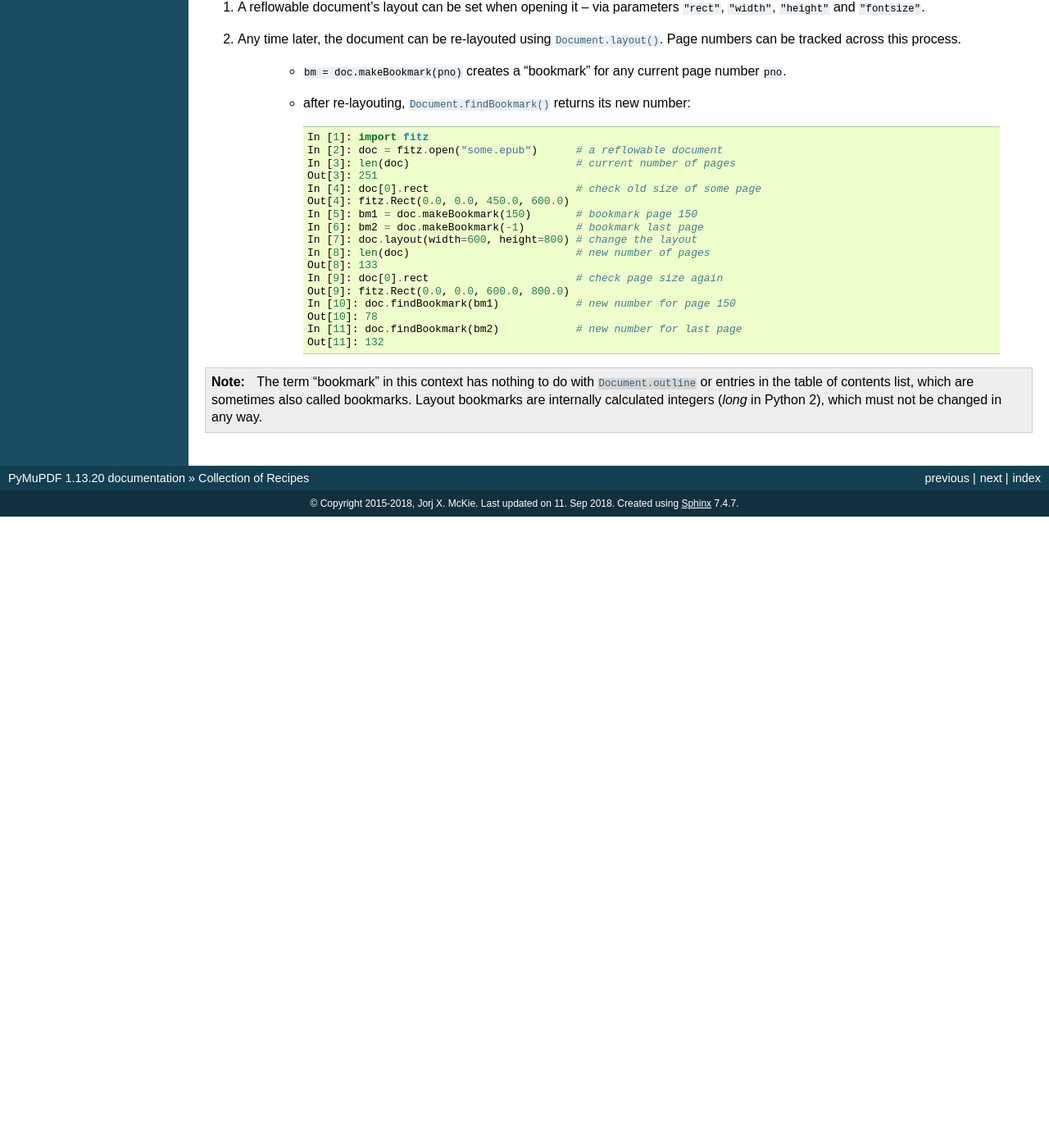
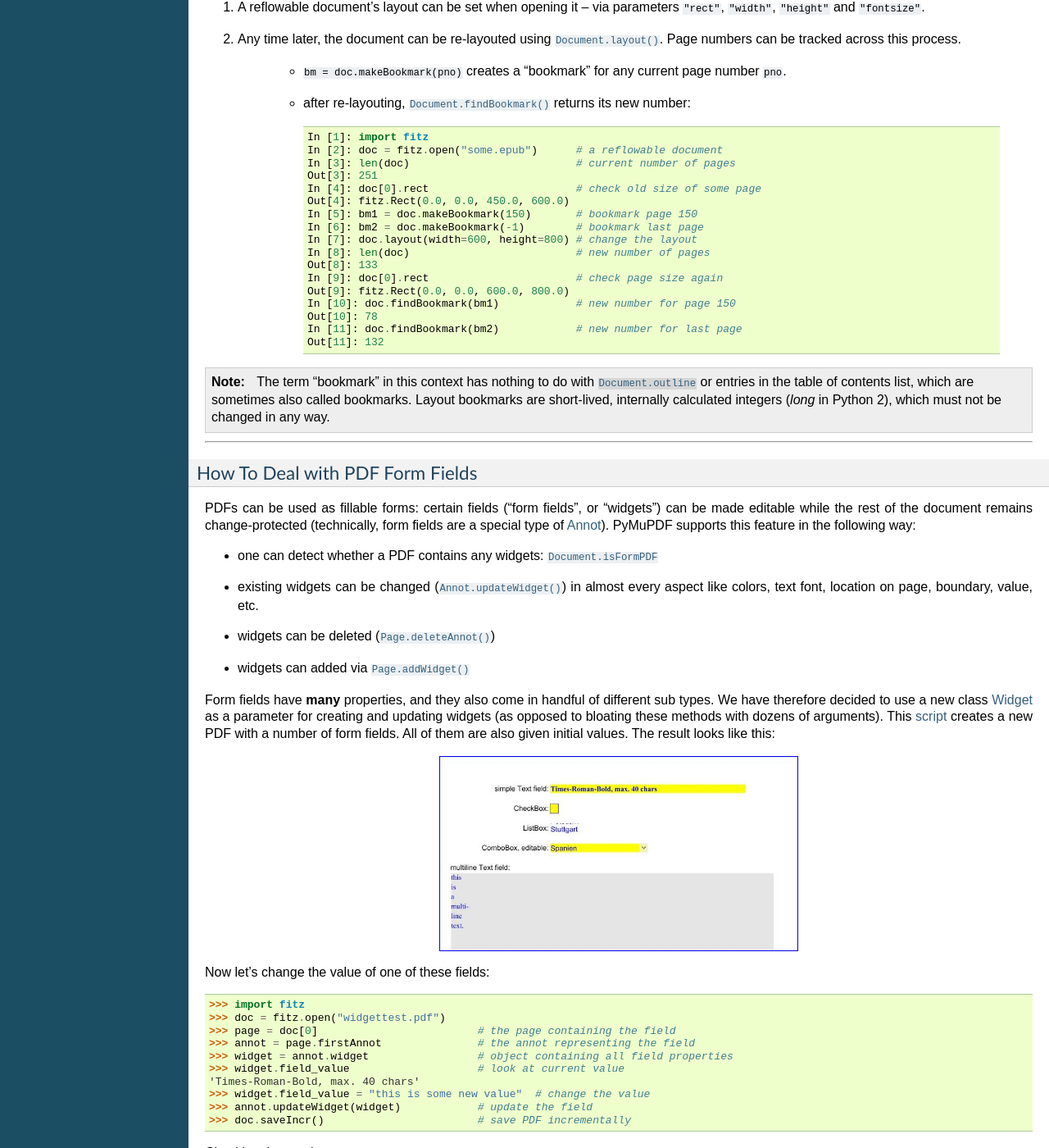
Before and after one commit to pymupdf/PyMuPDF-Optional-Material, a Sphinx documentation site: the page built from docs/faq.rst, in a window 1280 px wide and 1400 px high, scrolled down 12367 px. Shown: the whole window at 82% size. Built offline with Sphinx 7.4.7, drawn with Linux system fonts in a browser that asks for light colours; before the commit the page ends 12997 px from its top, so only the background shows below that; some of the changed text lies outside the part shown.

Commit message:
Include Form Field Handling in Documentation

```diff
--- a/docs/faq.rst
+++ b/docs/faq.rst
@@ -561,4 +561,60 @@ PyMuPDF supports this in the following way:
         In [11]: doc.findBookmark(bm2)            # new number for last page
         Out[11]: 132
 
-.. note:: The term "bookmark" in this context has nothing to do with :attr:`Document.outline` or entries in the table of contents list, which are sometimes also called bookmarks. Layout bookmarks are internally calculated integers (*long* in Python 2), which must not be changed in any way.
+.. note:: The term "bookmark" in this context has nothing to do with :attr:`Document.outline` or entries in the table of contents list, which are sometimes also called bookmarks. Layout bookmarks are short-lived, internally calculated integers (*long* in Python 2), which must not be changed in any way.
+
+----------
+
+.. index::
+   pair: widget;form fields
+
+How To Deal with PDF Form Fields
+~~~~~~~~~~~~~~~~~~~~~~~~~~~~~~~~~~~~~~~~~
+PDFs can be used as fillable forms: certain fields ("form fields", or "widgets") can be made editable while the rest of the document remains change-protected (technically, form fields are a special type of :ref:`Annot`). PyMuPDF supports this feature in the following way:
+
+* one can detect whether a PDF contains any widgets: :attr:`Document.isFormPDF`
+* existing widgets can be changed (:meth:`Annot.updateWidget`) in almost every aspect like colors, text font, location on page, boundary, value, etc.
+* widgets can be deleted (:meth:`Page.deleteAnnot`)
+* widgets can added via :meth:`Page.addWidget`
+
+Form fields have **many** properties, and they also come in handful of different sub types. We have therefore decided to use a new class :ref:`Widget` as a parameter for creating and updating widgets (as opposed to bloating these methods with dozens of arguments). This `script <https://github.com/JorjMcKie/PyMuPDF-Utilities/blob/master/form-fields.py>`_ creates a new PDF with a number of form fields. All of them are also given initial values. The result looks like this:
+
+.. image:: img-form-fields.jpg
+   :align: center
+   :scale: 60
+
+Now let's change the value of one of these fields:
+
+>>> import fitz
+>>> doc = fitz.open("widgettest.pdf")
+>>> page = doc[0]                         # the page containing the field
+>>> annot = page.firstAnnot               # the annot representing the field
+>>> widget = annot.widget                 # object containing all field properties
+>>> widget.field_value                    # look at current value
+'Times-Roman-Bold, max. 40 chars'
+>>> widget.field_value = "this is some new value"  # change the value
+>>> annot.updateWidget(widget)            # update the field
+>>> doc.saveIncr()                        # save PDF incrementally
+
+Checking the result:
+
+.. image:: img-form-fields-changed.jpg
+   :align: center
+   :scale: 60
+
+.. note:: To locate the right form field (the above situation in lines 3 and 4 is somewhat idealistic), you can use :attr:`Widget.field_name` -- which is not necessarily unique however. Annotations on a page are a forward linked chain: each annotation has a :attr:`Annot.next` property which is either ``None`` or points to the next annotation. So if you know the page number and the field name, you could do this:
+
+>>> import fitz
+>>> doc = fitz.open("widgettest.pdf")
+>>> page = doc[n]                         # locate the page
+>>> annot = page.firstAnnot               # scan through its annots
+>>> widget = None                         # prepare for not-found
+>>> while annot:
+        widget = annot.widget             # None if not a field
+        if widget and widget.field_name == "textfield-1":
+            break                         # found it!
+        annot = annot.next                # try next one
+>>> # check if we found the field
+>>> if not widget or widget.field_name != "textfield-1":
+        raise ValueError("field not found")
+>>> # work with the widget
--- a/docs/tutorial.rst
+++ b/docs/tutorial.rst
@@ -307,3 +307,5 @@ This document also contains a :ref:`FAQ`. This chapter has close connection to t
 .. [#f2] :meth:`Page.getText` is a convenience wrapper for several methods of another PyMuPDF class, :ref:`TextPage`. The names of these methods correspond to the argument string passed to :meth:`Page.getText` \:  ``Page.getText("dict")`` is equivalent to ``TextPage.extractDICT()`` \.
 
 .. [#f3] "Sequences" are Python objects conforming to the sequence protocol. These objects implement a method named ``__getitem__()``. Best known examples are Python tuples and lists. But ``array.array``, ``numpy.array`` and PyMuPDF's "geometry" objects (:ref:`Algebra`) are sequences, too. Refer to :ref:`SequenceTypes` for details.
+
+.. [#f4] The term *"bookmark"* has two completely different meanings, unfortunately: (1) it is used as a synonym for outline entries as they occur in a document's **Table of Contents**, and (2) it is used as a page marker to help trace down page number changes when the document's layout changes (see methods :meth:`Document.layout`, :meth:`Document.makeBookmark`, and :meth:`Document.findBookmark`).
```
Also changed, not shown: other parts of docs/tutorial.rst (+1 -1 lines), docs/img-form-fields-changed.jpg (added), docs/img-form-fields.jpg (added), 1 other file.
